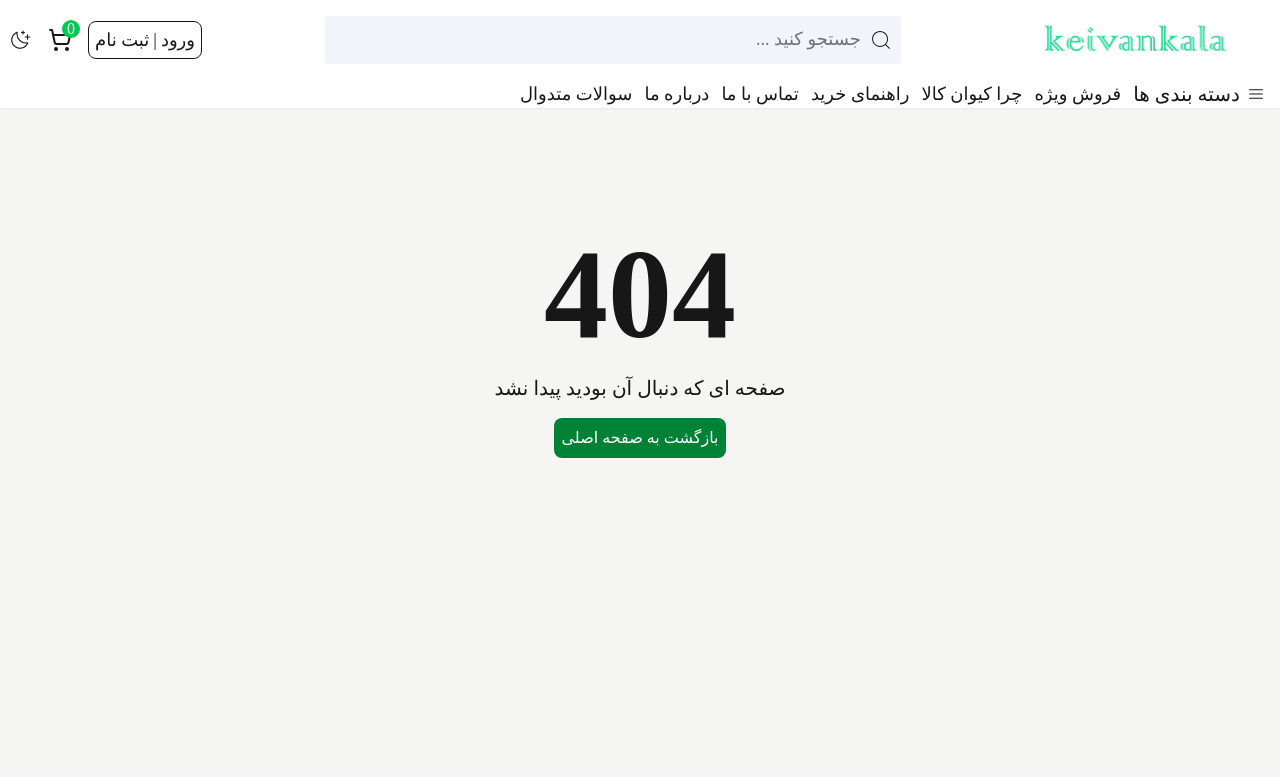
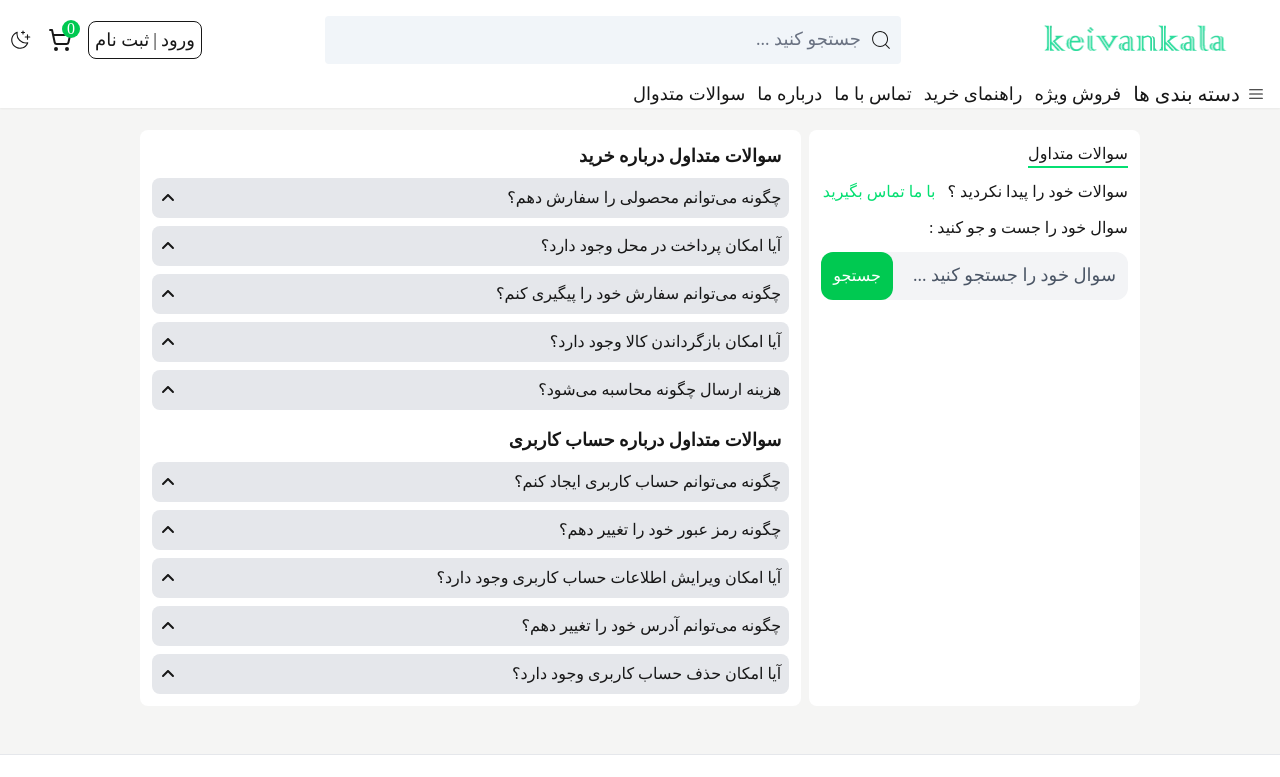
Before and after one commit to Amirkvni/keivanKala, a Next.js app: page /questions in a window 1280 px wide. Before the commit this address had no page. Shown: the top 777 px of the page. Built offline with nearby package versions, Linux system fonts and the light colour scheme.

Commit message:
feat : coding questions section

```diff
--- /dev/null
+++ b/src/app/questions/page.jsx
@@ -0,0 +1,16 @@
+import Footer from "@/components/modules/footer/Footer";
+import Header from "@/components/modules/header/Header";
+import QuestionBox from "@/components/templates/questions/QuestionBox";
+import React from "react";
+
+function page() {
+  return (
+    <>
+      <Header />
+      <QuestionBox />
+      <Footer />
+    </>
+  );
+}
+
+export default page;
--- a/src/components/modules/header/Header.jsx
+++ b/src/components/modules/header/Header.jsx
@@ -250,9 +250,6 @@ function Header({ isLogin }) {
                   فروش ویژه
                 </Link>
                 <Link href="/" className="text-lg">
-                  چرا کیوان کالا
-                </Link>
-                <Link href="/" className="text-lg">
                   راهنمای خرید
                 </Link>
                 <Link href="/" className="text-lg	">
@@ -261,7 +258,7 @@ function Header({ isLogin }) {
                 <Link href="/about-us" className="text-lg">
                   درباره ما
                 </Link>
-                <Link href="/" className="text-lg">
+                <Link href="/questions" className="text-lg">
                   سوالات متدوال
                 </Link>
               </nav>
--- /dev/null
+++ b/src/components/templates/questions/QuestionBox.jsx
@@ -0,0 +1,136 @@
+"use client";
+import Link from "next/link";
+import React, { useState } from "react";
+import { FaAngleDown, FaAngleUp } from "react-icons/fa6";
+
+function QuestionBox() {
+  const [questionBox, setQuestionBox] = useState("");
+  const questions = [
+    {
+      id: 212131,
+      title: "سوالات متداول درباره خرید",
+      qa: [
+        {
+          id: 1,
+          question: "چگونه می‌توانم محصولی را سفارش دهم؟",
+          answer:
+            "شما می‌توانید با انتخاب محصول مورد نظر و افزودن آن به سبد خرید، فرآیند خرید را تکمیل کنید.",
+        },
+        {
+          id: 2,
+          question: "آیا امکان پرداخت در محل وجود دارد؟",
+          answer:
+            "بله، ما امکان پرداخت در محل را برای سفارشات داخل شهر فراهم کرده‌ایم.",
+        },
+        {
+          id: 3,
+          question: "چگونه می‌توانم سفارش خود را پیگیری کنم؟",
+          answer:
+            "شما می‌توانید با مراجعه به بخش پیگیری سفارش و وارد کردن کد رهگیری، وضعیت سفارش خود را بررسی کنید.",
+        },
+        {
+          id: 4,
+          question: "آیا امکان بازگرداندن کالا وجود دارد؟",
+          answer:
+            "بله، در صورت وجود مشکل در کالا، شما می‌توانید تا ۷ روز پس از دریافت، کالا را بازگردانید.",
+        },
+        {
+          id: 5,
+          question: "هزینه ارسال چگونه محاسبه می‌شود؟",
+          answer: "هزینه ارسال بر اساس وزن کالا و مسافت ارسال محاسبه می‌شود.",
+        },
+      ],
+    },
+    {
+      id: 256231,
+      title: "سوالات متداول درباره حساب کاربری",
+      qa: [
+        {
+          id: 6,
+          question: "چگونه می‌توانم حساب کاربری ایجاد کنم؟",
+          answer:
+            "شما می‌توانید با کلیک روی گزینه 'ثبت نام' و پر کردن فرم مربوطه، حساب کاربری خود را ایجاد کنید.",
+        },
+        {
+          id: 7,
+          question: "چگونه رمز عبور خود را تغییر دهم؟",
+          answer:
+            "شما می‌توانید از بخش 'فراموشی رمز عبور' در صفحه ورود، رمز عبور خود را تغییر دهید.",
+        },
+        {
+          id: 8,
+          question: "آیا امکان ویرایش اطلاعات حساب کاربری وجود دارد؟",
+          answer:
+            "بله، شما می‌توانید از بخش 'ویرایش پروفایل' اطلاعات حساب کاربری خود را به روز رسانی کنید.",
+        },
+        {
+          id: 9,
+          question: "چگونه می‌توانم آدرس خود را تغییر دهم؟",
+          answer:
+            "شما می‌توانید از بخش 'مدیریت آدرس‌ها' در حساب کاربری خود، آدرس‌های ثبت شده را ویرایش یا حذف کنید.",
+        },
+        {
+          id: 10,
+          question: "آیا امکان حذف حساب کاربری وجود دارد؟",
+          answer:
+            "بله، شما می‌توانید از بخش 'تنظیمات حساب' درخواست حذف حساب کاربری خود را ارسال کنید.",
+        },
+      ],
+    },
+  ];
+  return (
+    <div className="flex mt-[130px] mx-auto w-[1000px]  relative gap-x-2 [&>div]:rounded-lg">
+      {/* search section : */}
+      <div className="w-4/12 bg-white flex flex-col gap-y-3 sticky top-28 p-3">
+        <h2 className="border-b-2 border-b-green-400 w-fit">سوالات متداول</h2>
+        <div>
+          <span>
+            سوالات خود را پیدا نکردید ؟
+            <Link href="/" className="text-green-400 pr-3">
+              با ما تماس بگیرید
+            </Link>
+          </span>
+        </div>
+        <span>سوال خود را جست و جو کنید :</span>
+        <div className="relative">
+          <input
+            type="text"
+            className="w-full  outline-none p-3 rounded-xl  bg-gray-100 placeholder:text-gray-600 placeholder:text-lg"
+            placeholder="سوال خود را جستجو کنید ..."
+          />
+          <button className="absolute  left-0 bg-green-500 p-3 rounded-xl w-fit h-full text-white">
+            جستجو
+          </button>
+        </div>
+      </div>
+
+      <div className="w-8/12 flex flex-col gap-y-4 bg-white p-3">
+        {questions.map((question) => (
+          <div className="flex flex-col gap-y-2">
+            <span className="text-lg pr-2 font-bold">{question.title}</span>
+            {question.qa.map((item) => (
+              <div
+                onClick={() => setQuestionBox(item.id)}
+                className="bg-gray-200 p-2 rounded-lg flex flex-col gap-y-2 cursor-pointer"
+              >
+                <div className="flex justify-between items-center ">
+                  <span>{item.question}</span>
+                  {questionBox === item.id ? <FaAngleDown /> : <FaAngleUp />}
+                </div>
+                <div
+                  className={` p-1 bg-gray-200  ${
+                    questionBox === item.id ? "block" : "hidden"
+                  }`}
+                >
+                  {item.answer}
+                </div>
+              </div>
+            ))}
+          </div>
+        ))}
+      </div>
+    </div>
+  );
+}
+
+export default QuestionBox;
```
